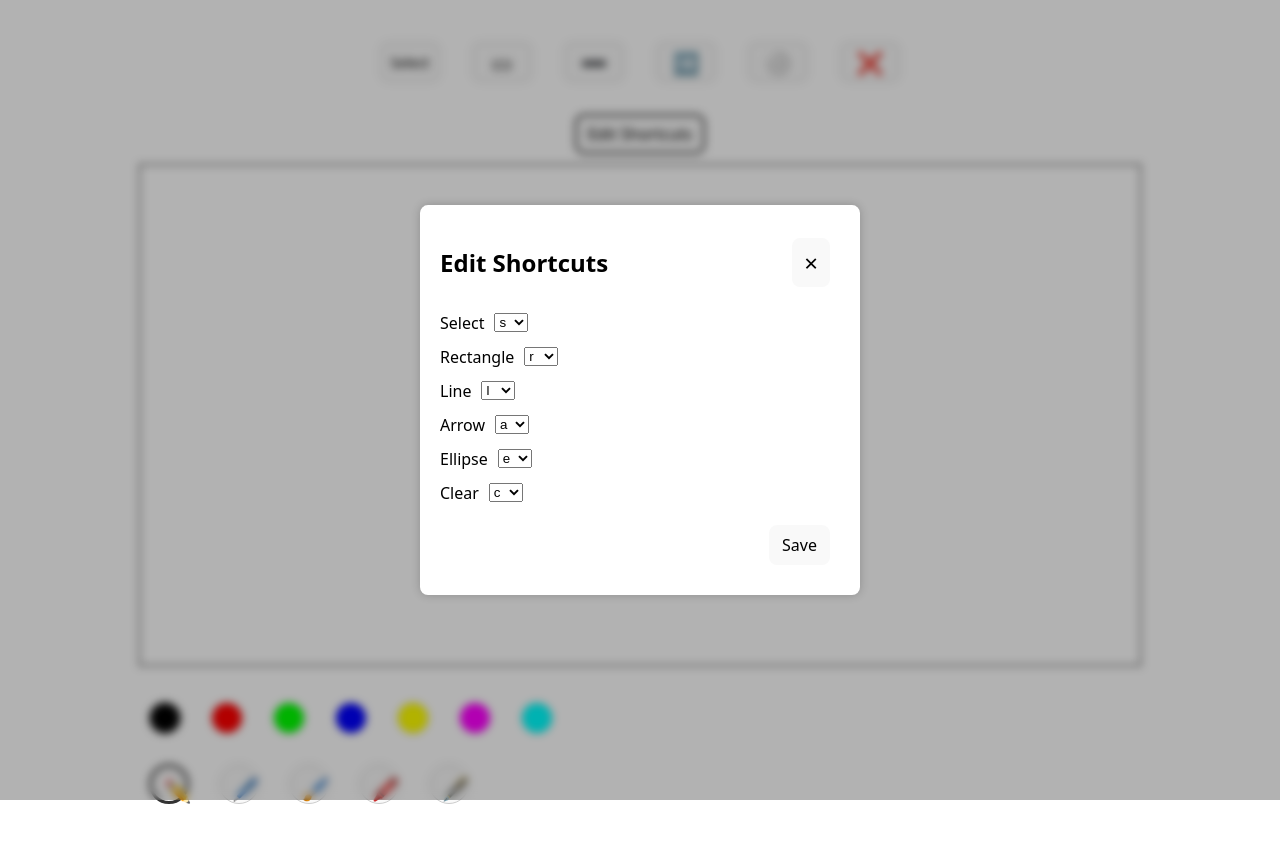
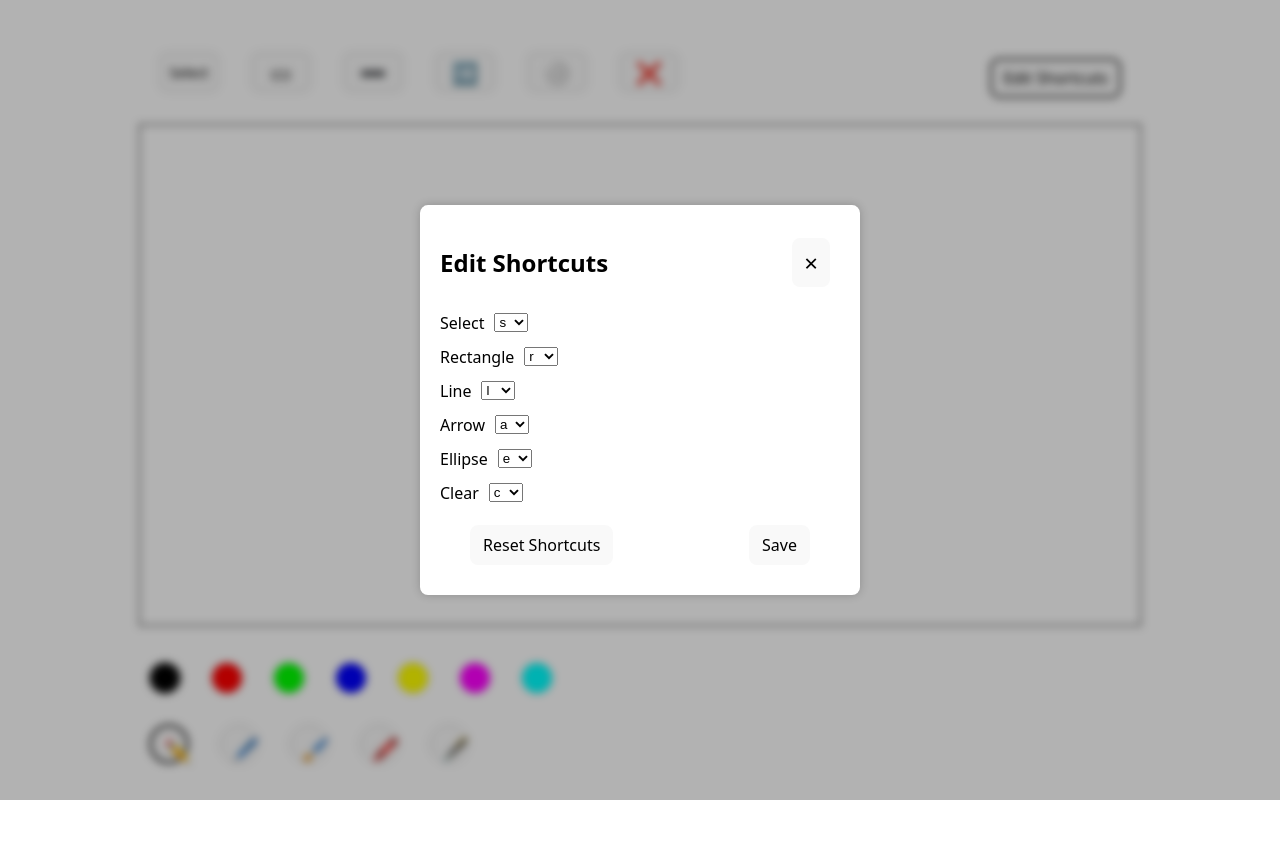
Before and after one commit to SuryanshBisht/vibe-board, a React (Vite) app: page / in a window 1280 px wide. Both pictures are taken after a click on the button "Edit Shortcuts". Shown: the top 842 px of the page. After the commit the page ends 806 px from the top, so only its background shows below. Built offline with nearby package versions, Linux system fonts and the light colour scheme.

Commit message:
debugged saved snips

```diff
--- a/src/components/Canvas.jsx
+++ b/src/components/Canvas.jsx
@@ -5,7 +5,7 @@ import BrushMenu from './BrushMenu';
 import ShapeMenu from './ShapeMenu';
 import EditShortcutsMenu from './EditShortcutsMenu';
 import {draw_shape} from '../utilities/draw_function';
-import { custom_shortcuts } from '../data/data';
+import { default_custom_shortcuts } from '../data/data';
 
 const MAX_HISTORY = 10;
 const MENU_HIDE_DELAY = 500; // 0.5 seconds
@@ -27,13 +27,9 @@ const Canvas = ({ width, height }) => {
   const [menuVisible, setMenuVisible] = useState(false);
   const menuRef = useRef(null);
   const hideTimeoutRef = useRef(null);
-  const [snipList, setSnipList] = useState([]);
-  const [shortcuts, setShortcuts] = useState(custom_shortcuts);
+  const [snipList, setSnipList] = useState(null);
+  const [shortcuts, setShortcuts] = useState(default_custom_shortcuts);
   const [editShortCutsMenu, setEditShortCutsMenu] = useState(false);
-
-  useEffect(() => {
-    localStorage.setItem("mySnips", JSON.stringify(snipList));
-  }, [snipList]);
 
   const copy= () => {
     if(selectModeRef.current){
@@ -89,7 +85,7 @@ const Canvas = ({ width, height }) => {
     console.log('Snip list cleared');
   }
 
-
+  // initial useeffect
   useEffect(() => {
     // console.log(Object.entries(shortcuts).map(([key, shape]) => `${key}: ${shape}`));
     const context = canvasRef.current.getContext('2d', { willReadFrequently: true });
@@ -97,25 +93,29 @@ const Canvas = ({ width, height }) => {
     saveHistory(); // Save initial state
 
     // retrieve saved snips from localStorage
-    const saved_snips = localStorage.getItem("mySnips");
+    const saved_snips = loadSnipsFromStorage();
+    const saved_shortcuts = localStorage.getItem("myShortcuts");
 
-    if (saved_snips) {
-      setSnipList(JSON.parse(saved_snips));
+    setSnipList(saved_snips);
+
+    if(saved_shortcuts){
+      setShortcuts(JSON.parse(saved_shortcuts));
     }
   }, []);
 
+
+  // for updating custom shortcuts
   useEffect(() => {
-    // Keyboard event for Ctrl+Z (Undo) and Ctrl+Y (Redo)
     const handleKeyDown = (e) => {
       if ((e.ctrlKey || e.metaKey) && e.key === 'z') {
         e.preventDefault();
         undo();
       }
-      if ((e.ctrlKey || e.metaKey) && e.key === 'r') {
+      else if ((e.ctrlKey || e.metaKey) && e.key === 'r') {
         e.preventDefault();
         redo();
       }
-      if(e.key=== 'Escape') {
+      else if(e.key=== 'Escape') {
         e.preventDefault();
         restoreLastState();
         setSelectMode(false);
@@ -125,32 +125,83 @@ const Canvas = ({ width, height }) => {
         console.log(selectMode);
         console.log(selectedShape)
       }
-      if((e.ctrlKey || e.metaKey) && e.key === 'c') {
+      else if((e.ctrlKey || e.metaKey) && e.key === 'c') {
         // copy selected area
         e.preventDefault();
         copy();
       }
-      if((e.ctrlKey || e.metaKey) && e.key === 'x') {
+      else if((e.ctrlKey || e.metaKey) && e.key === 'x') {
         e.preventDefault();
         cut();
       }
-      if((e.ctrlKey || e.metaKey) && e.key === 'v') {
+      else if((e.ctrlKey || e.metaKey) && e.key === 'v') {
         // paste copied area
         e.preventDefault();
         console.log('Copy reference:', copyRef.current);
         // console.log('Pasting copied area at:', e.nativeEvent.offsetX, e.nativeEvent.offsetY);
         paste(copyRef.current);
-      }
+      }else{
+        // rest of the shortcuts
         Object.entries(shortcuts).map(([shape, key]) => {
           if (e.key === key) {
             e.preventDefault();
             setSelectedShape(shape);
           }
         });
+      }
+
     };
     window.addEventListener('keydown', handleKeyDown);
     return () => window.removeEventListener('keydown', handleKeyDown);
   }, [shortcuts]);
+
+
+  // for selected shapes
+  useEffect(() => {
+    let frame;
+    if (selectedShape === 'Select') {
+      // Draw blur overlay and animated rectangle
+      const ctx = contextRef.current;
+      // this line only makes a blur effect
+      draw_shape(ctx,'Select',[0,0],[0,0],
+        dashOffset, // you should animate this with requestAnimationFrame for animation
+        true
+      );
+
+      const animate = () => {
+        setDashOffset((prev) => (prev + 2) % 100);
+        frame = requestAnimationFrame(animate);
+      };
+      animate();
+      return () => cancelAnimationFrame(frame);
+    }
+    if(selectedShape === 'Clear') {
+      draw_shape(contextRef.current, 'Clear', [0, 0], [width, height]);
+      setSelectedShape(null);
+      saveHistory();
+    }
+  }, [selectedShape]);
+
+  // for snipList changes
+  useEffect(() => {
+    if(snipList!==null){
+      const serializableSnips = snipList.map(({ name, data }) => ({
+        name,
+        data: {
+          width: data.width,
+          height: data.height,
+          data: Array.from(data.data), // convert Uint8ClampedArray to normal array
+        }
+      }));
+      localStorage.setItem('mySnips', JSON.stringify(serializableSnips));
+    }
+  }, [snipList]);
+
+  // syncing selectMode with selectModeRef
+  useEffect(()=>{
+    selectModeRef.current=selectMode;
+  },[selectMode])
+
 
   // Save current canvas state to history
   const saveHistory = () => {
@@ -184,6 +235,24 @@ const Canvas = ({ width, height }) => {
     if (historyRef.current.length > 0) {
       const ctx = contextRef.current;
       ctx.putImageData(historyRef.current[historyStepRef.current], 0, 0);
+    }
+  };
+
+  const loadSnipsFromStorage = () => {
+
+
+    const raw = localStorage.getItem('mySnips');
+    if (!raw) return [];
+    try {
+       // console.log(raw);
+      const parsed = JSON.parse(raw);
+      return parsed.map(({ name, data }) => ({
+        name,
+        data: new ImageData(new Uint8ClampedArray(data.data), data.width, data.height)
+      }));
+    } catch (e) {
+      console.error("Failed to parse snipList from localStorage", e);
+      return [];
     }
   };
 
@@ -283,35 +352,6 @@ const Canvas = ({ width, height }) => {
     hideTimeoutRef.current = setTimeout(() => setMenuVisible(false), 2000);
   }
 
-  useEffect(() => {
-    let frame;
-    if (selectedShape === 'Select') {
-      // Draw blur overlay and animated rectangle
-      const ctx = contextRef.current;
-      // this line only makes a blur effect
-      draw_shape(ctx,'Select',[0,0],[0,0],
-        dashOffset, // you should animate this with requestAnimationFrame for animation
-        true
-      );
-
-      const animate = () => {
-        setDashOffset((prev) => (prev + 2) % 100);
-        frame = requestAnimationFrame(animate);
-      };
-      animate();
-      return () => cancelAnimationFrame(frame);
-    }
-    if(selectedShape === 'Clear') {
-      draw_shape(contextRef.current, 'Clear', [0, 0], [width, height]);
-      setSelectedShape(null);
-      saveHistory();
-    }
-  }, [selectedShape]);
-
-  useEffect(()=>{
-    selectModeRef.current=selectMode;
-  },[selectMode])
-
   const menuItemStyle = {
     padding: "8px 20px",
     cursor: "pointer",
@@ -337,7 +377,7 @@ const Canvas = ({ width, height }) => {
     hideTimeoutRef.current = setTimeout(() => setMenuVisible(false), MENU_HIDE_DELAY);
   };
 
-  // Click outside = hide menu
+  // initial setup
   useEffect(() => {
     const handleClickOutside = (e) => {
       if (menuRef.current && !menuRef.current.contains(e.target)) {
@@ -350,8 +390,10 @@ const Canvas = ({ width, height }) => {
 
   return (
     <>
+      <div className="top-m" style={{display: 'flex', justifyContent: 'space-between', alignItems: 'center', padding: '10px'}}>
         <ShapeMenu selectedShape={selectedShape} onSelectShape={setSelectedShape} />
         <button onClick={()=>setEditShortCutsMenu(true)}>Edit Shortcuts</button>
+      </div>
       <div style={{position: 'relative'}}>
       <canvas
         ref={canvasRef}
--- a/src/components/EditShortcutsMenu.jsx
+++ b/src/components/EditShortcutsMenu.jsx
@@ -1,5 +1,6 @@
 import './EditShortcutsMenu.css';
 import { useEffect, useRef, useState } from 'react';
+import { default_custom_shortcuts } from '../data/data';
 
 
 const EditShortcutsMenu = ({shortcuts, setShortcuts, setEditShortCutsMenu }) => {
@@ -24,8 +25,17 @@ const EditShortcutsMenu = ({shortcuts, setShortcuts, setEditShortCutsMenu }) =>
 
     const handleSubmit = () => {
         setShortcuts(formData);
+        localStorage.setItem("myShortcuts", JSON.stringify(formData));
         setEditShortCutsMenu(false);
         console.log('New Shortcuts:', formData);
+    };
+
+    const handleReset = () => {
+        setFormData(default_custom_shortcuts);
+        setShortcuts(default_custom_shortcuts);
+        localStorage.removeItem("myShortcuts");
+        // setEditShortCutsMenu(false);
+        console.log('Shortcuts reset to default:', shortcuts);
     };
 
     useEffect(() => {
@@ -34,13 +44,6 @@ const EditShortcutsMenu = ({shortcuts, setShortcuts, setEditShortCutsMenu }) =>
         console.log('Form data updated:', formData);
     }, [formData]);
 
-    // useEffect(() => {
-    //     Object.entries(formData).forEach(([shape, key]) => {
-    //         console.log(`Shape: ${shape}, Key: ${key}`);
-    //         availKeysRef.current[shape] = getAvailableKeys(shape);
-    //     })
-    // }, []);
-    //  shortcut is like {key :  'a', shape: 'Arrow'}
     return (
         <>
         <div className="overlay" />
@@ -68,8 +71,13 @@ const EditShortcutsMenu = ({shortcuts, setShortcuts, setEditShortCutsMenu }) =>
                 </div>
               ))}
             </div>
+            <div style={{ display: 'flex', justifyContent: 'space-between', padding: '0 20px' }}>
             <div className="popup-footer">
-              <button onClick={handleSubmit}>Save</button>
+                <button onClick={handleReset}>Reset Shortcuts</button>
+            </div>
+            <div className="popup-footer">
+                <button onClick={handleSubmit}>Save</button>
+            </div>
             </div>
           </div>
         </>
--- a/src/data/data.js
+++ b/src/data/data.js
@@ -10,7 +10,7 @@ export const brushes = [
 
 export const colors = ['#000000', '#FF0000', '#00FF00', '#0000FF', '#FFFF00', '#FF00FF', '#00FFFF'];
 
-export const custom_shortcuts={
+export const default_custom_shortcuts={
     'Select': 's',
     'Rectangle': 'r',
     'Line': 'l',
```
Also changed, not shown: src/utilities/custom_shortcuts.js (deleted). Lines whose indentation alone changed are shown as unchanged.
